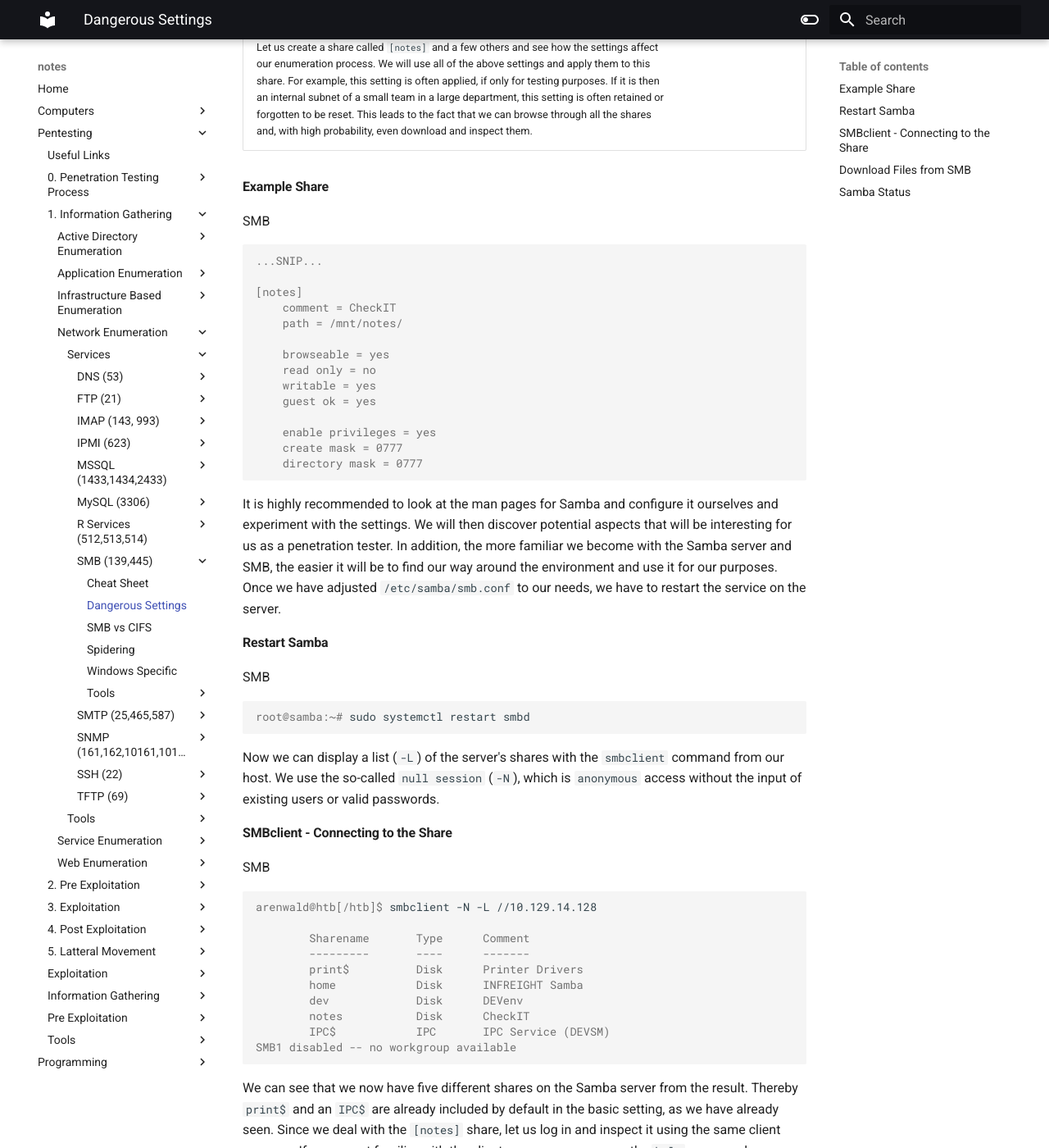
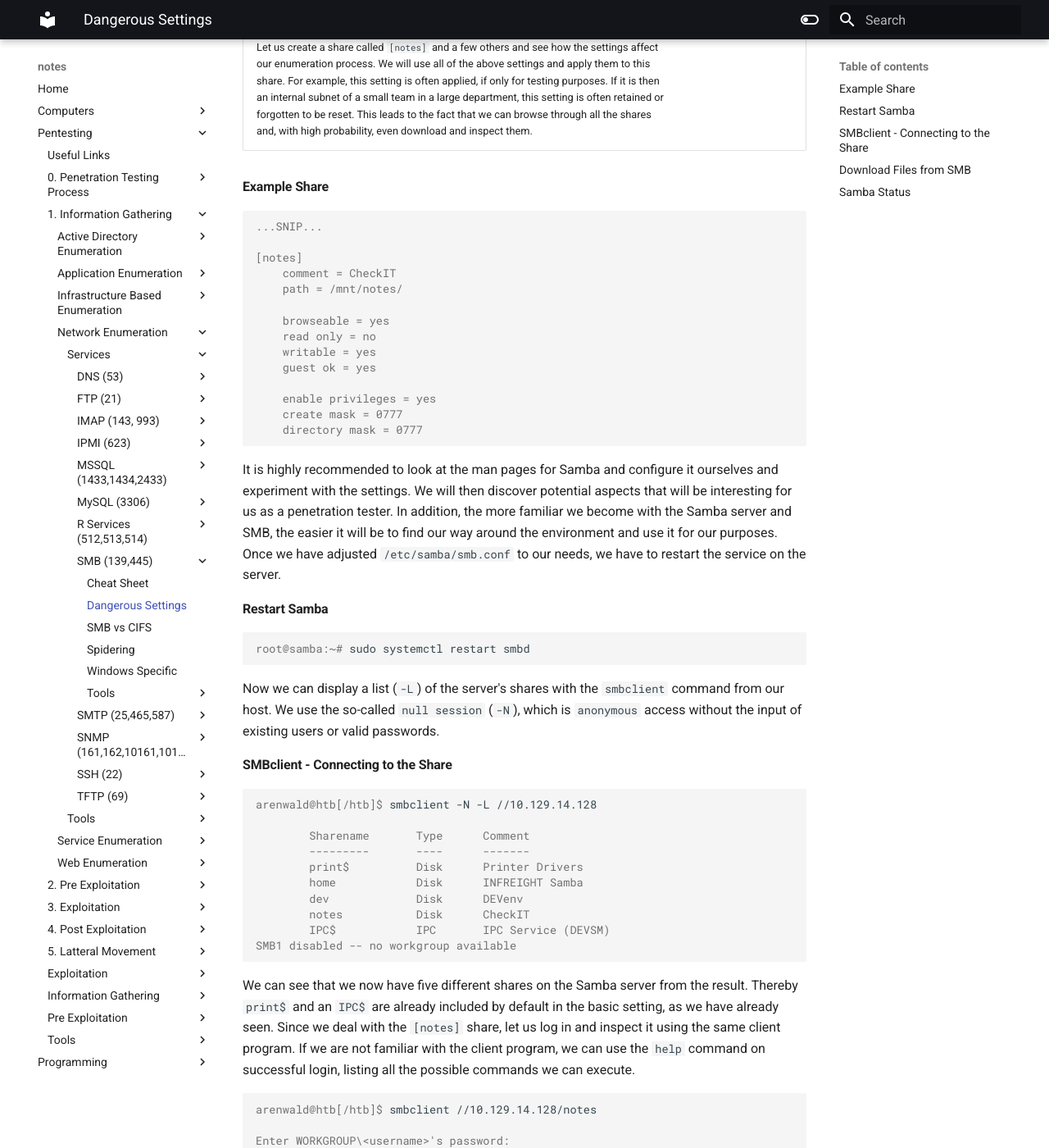
Before and after one commit to 4renwald/obsidian-notes, an MkDocs documentation site: the page built from docs/Pentesting/1. Information Gathering/Network Enumeration/Services/SMB (139,445)/Dangerous Settings.md, in a window 1280 px wide and 1400 px high, scrolled down 1316 px. Shown: the whole window at 82% size. Built offline with MkDocs 1.6.1 and Material for MkDocs 9.7.7, drawn with Linux system fonts in a browser that asks for light colours.

Commit message:
vault backup: 2024-09-21 21:04:47
Affected files:
.obsidian/workspace.json
docs/Pentesting/1. Information Gathering/Network Enumeration/Services/SMB (139,445)/Dangerous Settings.md

````diff
--- a/docs/Pentesting/1. Information Gathering/Network Enumeration/Services/SMB (139,445)/Dangerous Settings.md
+++ b/docs/Pentesting/1. Information Gathering/Network Enumeration/Services/SMB (139,445)/Dangerous Settings.md
@@ -15,8 +15,6 @@ Some of the above settings already bring some sensitive options. However, suppos
 Let us create a share called `[notes]` and a few others and see how the settings affect our enumeration process. We will use all of the above settings and apply them to this share. For example, this setting is often applied, if only for testing purposes. If it is then an internal subnet of a small team in a large department, this setting is often retained or forgotten to be reset. This leads to the fact that we can browse through all the shares and, with high probability, even download and inspect them.
 
 #### Example Share
-
-SMB
 
 ```shell-session
 ...SNIP...
@@ -39,8 +37,6 @@ It is highly recommended to look at the man pages for Samba and configure it our
 
 #### Restart Samba
 
-SMB
-
 ```shell-session
 root@samba:~# sudo systemctl restart smbd
 ```
@@ -48,8 +44,6 @@ root@samba:~# sudo systemctl restart smbd
 Now we can display a list (`-L`) of the server's shares with the `smbclient` command from our host. We use the so-called `null session` (`-N`), which is `anonymous` access without the input of existing users or valid passwords.
 
 #### SMBclient - Connecting to the Share
-
-SMB
 
 ```shell-session
 arenwald@htb[/htb]$ smbclient -N -L //10.129.14.128
@@ -65,8 +59,6 @@ SMB1 disabled -- no workgroup available
 ```
 
 We can see that we now have five different shares on the Samba server from the result. Thereby `print$` and an `IPC$` are already included by default in the basic setting, as we have already seen. Since we deal with the `[notes]` share, let us log in and inspect it using the same client program. If we are not familiar with the client program, we can use the `help` command on successful login, listing all the possible commands we can execute.
-
-SMB
 
 ```shell-session
 arenwald@htb[/htb]$ smbclient //10.129.14.128/notes
@@ -111,8 +103,6 @@ Once we have discovered interesting files or folders, we can download them using
 
 #### Download Files from SMB
 
-SMB
-
 ```shell-session
 smb: \> get prep-prod.txt
 
@@ -138,8 +128,6 @@ For example, with domain-level security, the samba server acts as a member of a
 
 #### Samba Status
 
-SMB
-
 ```shell-session
 root@samba:~# smbstatus
 
````
Also changed, not shown: 1 other file.
